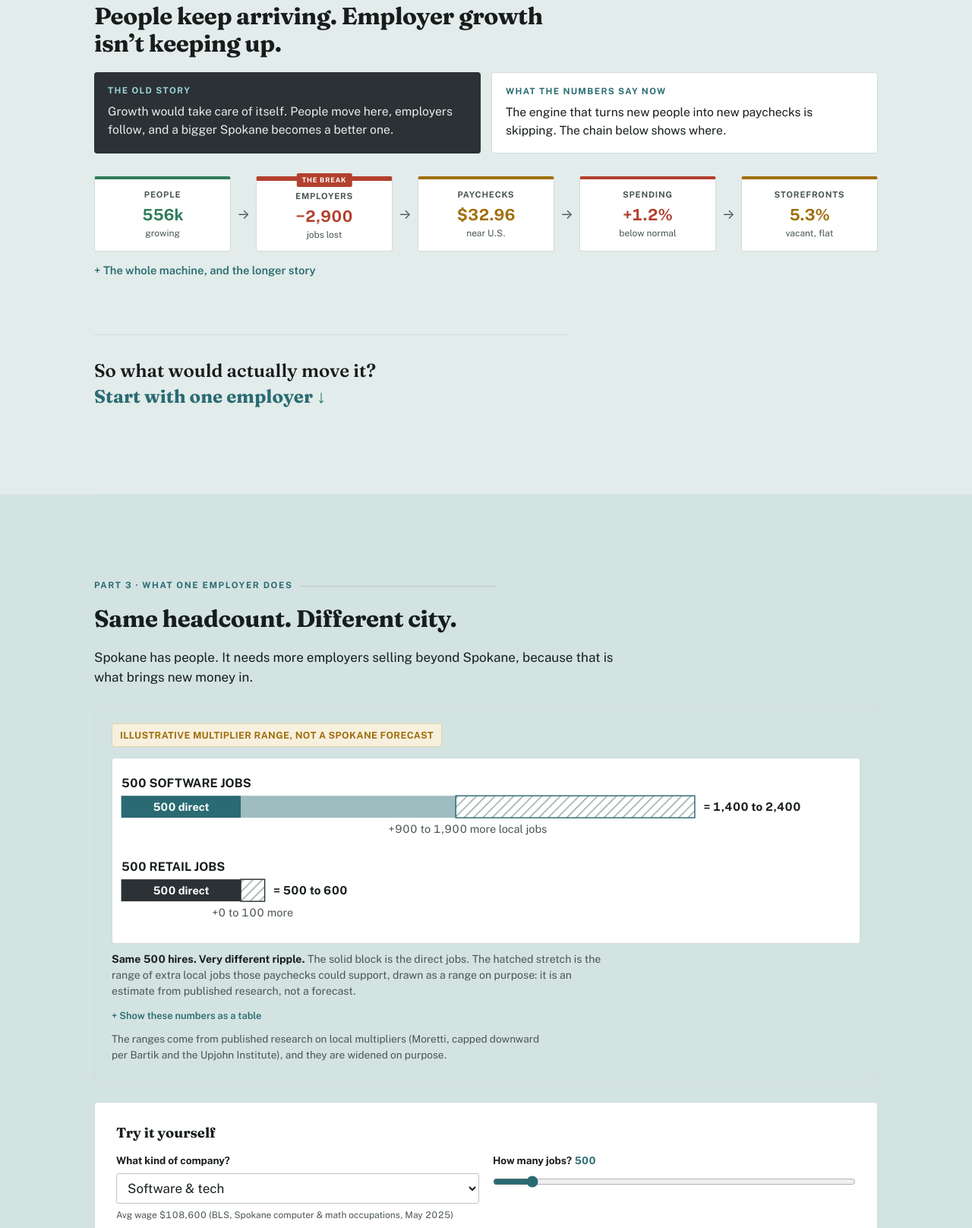
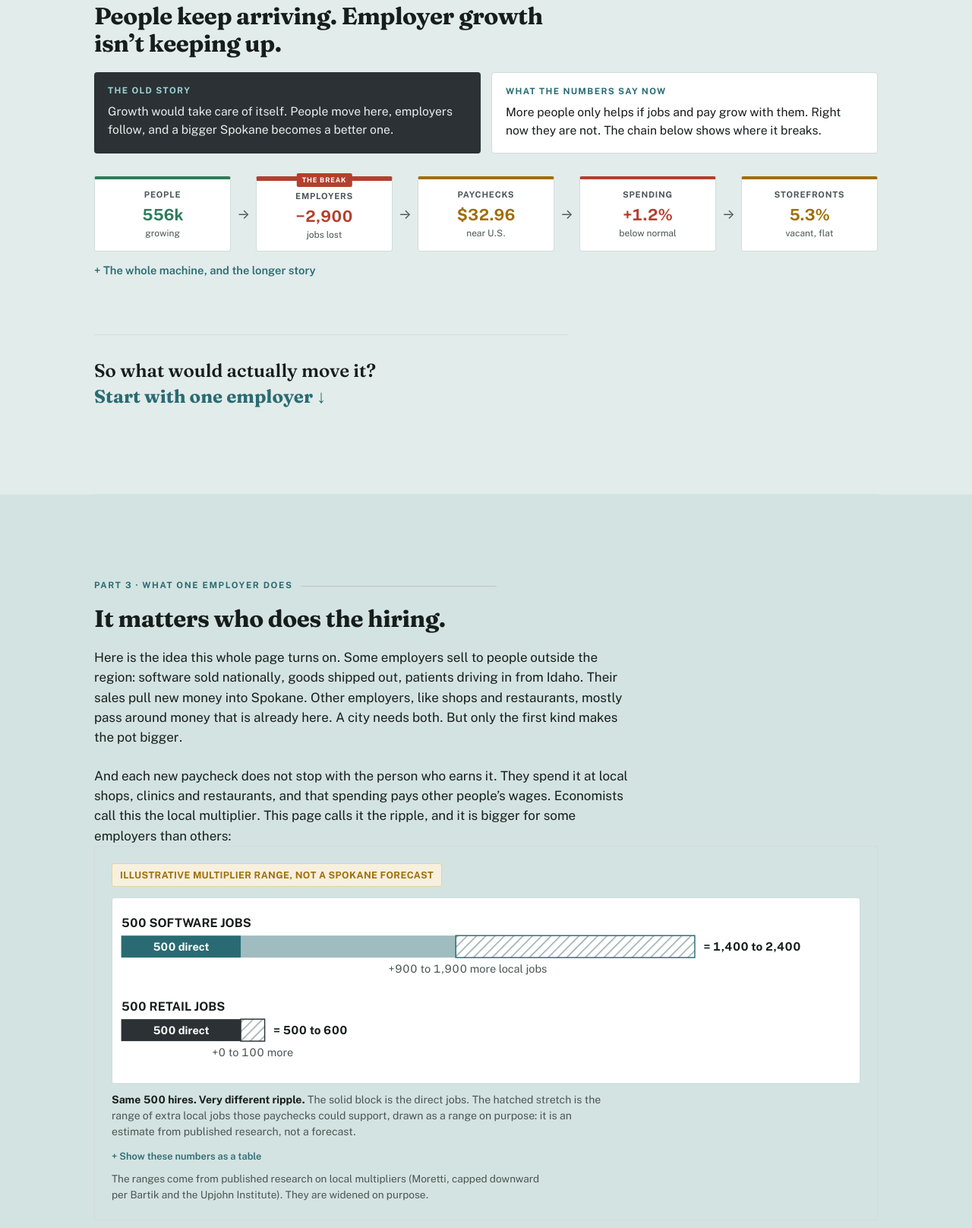
Before and after one commit to davidhooshaus/spokane-scorecard, a plain HTML site: page index.html in a window 1280 px wide. Shown: the part 2604-4220 px from the top of the page at 76% size. Drawn offline with nearby package versions, Linux system fonts and the light colour scheme.

Commit message:
Education pass: teach the principle before asserting the conclusion
Co-Authored-By: Claude Fable 5 <noreply@anthropic.com>

```diff
--- a/index.html
+++ b/index.html
@@ -1011,7 +1011,7 @@
       <span class="viewd" aria-hidden="true"><span class="vdo">View details &darr;</span><span class="vdc">Close &uarr;</span></span>
     </summary>
     <div class="body">
-      <p class="bench">The newest county reading (Q2 2025) grew 2.8% against the state&rsquo;s 3.4%, and the long-run normal is 4&ndash;5%. In the latest city-level release, Spokane grew just 1.2% while its own county grew 3.1%. County sales tax receipts have grown about 1% against a two-decade average of 4%.</p>
+      <p class="bench">Taxable retail sales are what people spend in local stores and restaurants, as reported for sales tax. The newest county reading (Q2 2025) grew 2.8% against the state&rsquo;s 3.4%, and the long-run normal is 4&ndash;5%. In the latest city-level release, Spokane grew just 1.2% while its own county grew 3.1%. County sales tax receipts have grown about 1% against a two-decade average of 4%.</p>
       <div class="chart">
         <p class="bar spk"><span class="lab">City (Q4 &rsquo;24)</span><span class="track"><span class="fill" style="width:27%"></span></span><span class="val">+1.2%</span></p>
         <p class="bar"><span class="lab">County (Q2 &rsquo;25)</span><span class="track"><span class="fill" style="width:62%"></span></span><span class="val">+2.8%</span></p>
@@ -1036,7 +1036,7 @@
       <span class="viewd" aria-hidden="true"><span class="vdo">View details &darr;</span><span class="vdc">Close &uarr;</span></span>
     </summary>
     <div class="body">
-      <p class="bench">Flat compared to a year ago. Only about 49,000 square feet of retail is being built, far below the ten-year average. Downtown lags because daytime office workers never fully came back. Spokane Valley sits at a healthy 4 to 5%.</p>
+      <p class="bench">Vacancy is the share of store space sitting empty. It is flat compared to a year ago. Only about 49,000 square feet of retail is being built, far below the ten-year average. Downtown lags because daytime office workers never fully came back. Spokane Valley sits at a healthy 4 to 5%.</p>
       <p class="why">Why it matters: developers read the same demand numbers on this page. Fill the jobs and the wages, and the storefronts follow.</p>
 
       <figure class="street">
@@ -1080,7 +1080,7 @@
 
   <div class="beats wide">
     <div class="beat was"><span class="blab">The old story</span><p>Growth would take care of itself. People move here, employers follow, and a bigger Spokane becomes a better one.</p></div>
-    <div class="beat now"><span class="blab">What the numbers say now</span><p>The engine that turns new people into new paychecks is skipping. The chain below shows where.</p></div>
+    <div class="beat now"><span class="blab">What the numbers say now</span><p>More people only helps if jobs and pay grow with them. Right now they are not. The chain below shows where it breaks.</p></div>
   </div>
 
   <div class="flow wide">
@@ -1128,8 +1128,9 @@
 <!-- ============ 05 WHAT ONE EMPLOYER DOES ============ -->
 <section id="effect" class="band-deep">
   <p class="eyebrow">Part 3 &middot; What one employer does</p>
-  <h2 class="sect">Same headcount. Different city.</h2>
-  <p class="lede">Spokane has people. It needs more employers selling beyond Spokane, because that is what brings new money in.</p>
+  <h2 class="sect">It matters who does the hiring.</h2>
+  <p class="lede">Here is the idea this whole page turns on. Some employers sell to people outside the region: software sold nationally, goods shipped out, patients driving in from Idaho. Their sales pull new money into Spokane. Other employers, like shops and restaurants, mostly pass around money that is already here. A city needs both. But only the first kind makes the pot bigger.</p>
+  <p class="prose" style="max-width:42em;">And each new paycheck does not stop with the person who earns it. They spend it at local shops, clinics and restaurants, and that spending pays other people&rsquo;s wages. Economists call this the local multiplier. This page calls it the ripple, and it is bigger for some employers than others:</p>
 
 
 
@@ -1142,7 +1143,7 @@
       <details class="astable"><summary>Show these numbers as a table</summary><table><caption>The same 500 jobs in two industries</caption><thead><tr><th scope="col">Employer</th><th scope="col">Extra local jobs</th><th scope="col">Total effect</th></tr></thead><tbody><tr><th scope="row">Software &amp; tech</th><td>900 to 1,900</td><td>1,400 to 2,400</td></tr><tr><th scope="row">Retail &amp; food service</th><td>0 to 100</td><td>500 to 600</td></tr></tbody></table></details></figcaption>
     </figure>
 
-    <p class="rulenote">The ranges come from published research on local multipliers (Moretti, capped downward per Bartik and the Upjohn Institute), and they are widened on purpose.</p>
+    <p class="rulenote">The ranges come from published research on local multipliers (Moretti, capped downward per Bartik and the Upjohn Institute). They are widened on purpose.</p>
 
   </div>
 
@@ -1534,7 +1535,7 @@
 <section id="asks" class="band-dark">
   <p class="eyebrow">Part 6 &middot; The asks</p>
   <h2 class="sect">What this page asks</h2>
-  <p class="lede">Grouped by who can act on each one.</p>
+  <p class="lede">Nobody controls the whole economy, so each ask goes to the people who hold that one lever. None of them costs much. All of them can be checked later, which is the point.</p>
 
   <p class="askgroup">City leaders</p>
 
```
